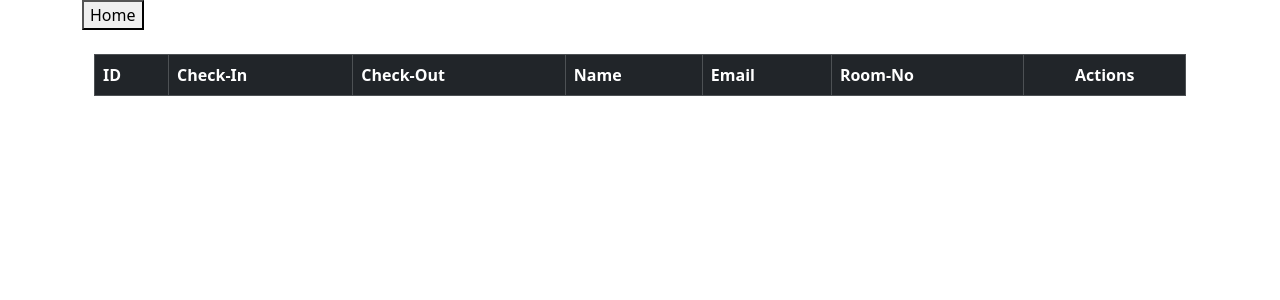
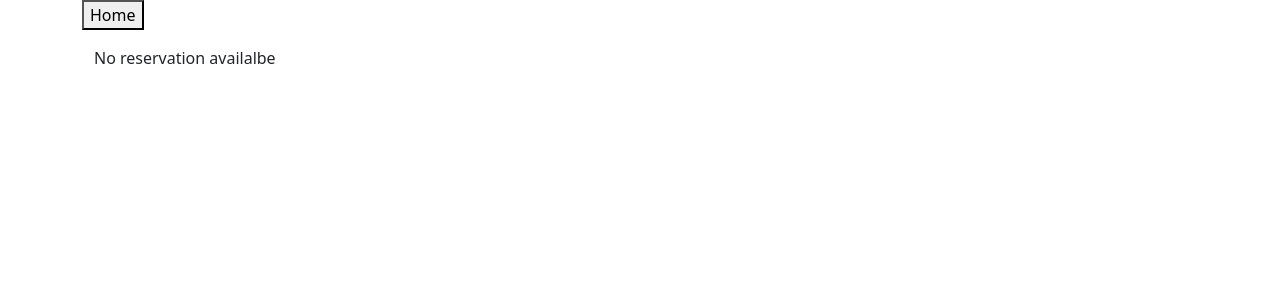
Before and after one commit to ashishchauhan99/Hotel-Reservation-App16, an Angular app: page /list in a window 1280 px wide. Shown: the top 300 px of the page. Built offline with nearby package versions, Linux system fonts and the light colour scheme.

Commit message:
Added ngTemplate

```diff
--- a/src/app/reservation/reservation-list/reservation-list.component.html
+++ b/src/app/reservation/reservation-list/reservation-list.component.html
@@ -1,9 +1,10 @@
 <div class="container">
 
-<button [routerLink]="['']">Home</button>
+    <button [routerLink]="['']">Home</button>
 
     <div class="container mt-3">
-        <table class="table table-striped table-bordered table-hover align-middle mt-4">
+        <table class="table table-striped table-bordered table-hover align-middle mt-4"
+            *ngIf="reservations.length; else noReservation">
             <thead class="table-dark">
                 <tr>
                     <th>ID</th>
@@ -31,5 +32,9 @@
                 </tr>
             </tbody>
         </table>
+
+        <ng-template #noReservation>
+            <p> No reservation availalbe</p>
+        </ng-template>
     </div>
 </div>
```
Also changed, not shown: 1 other file (tests, documents, lock files or other folders).
